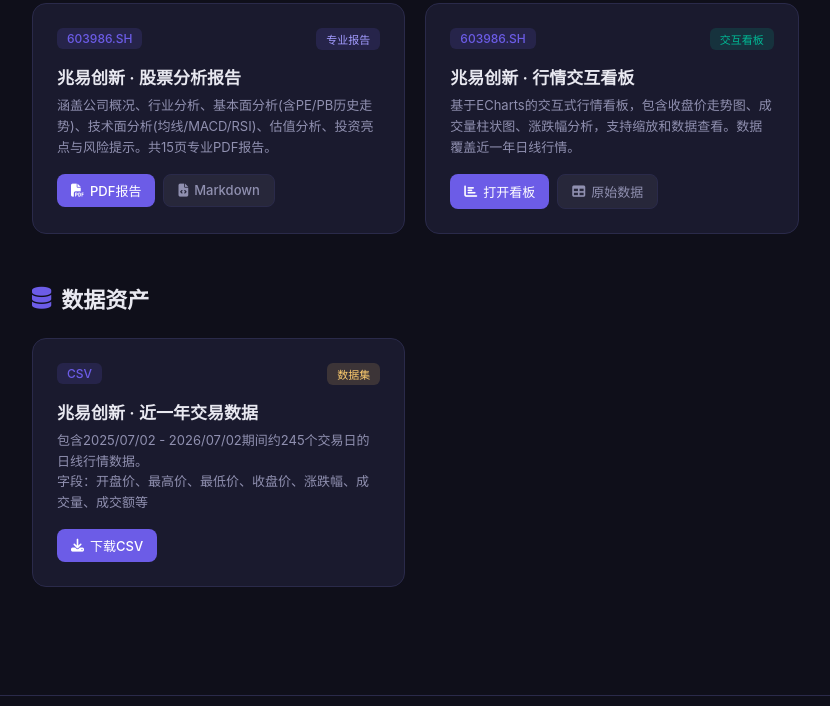
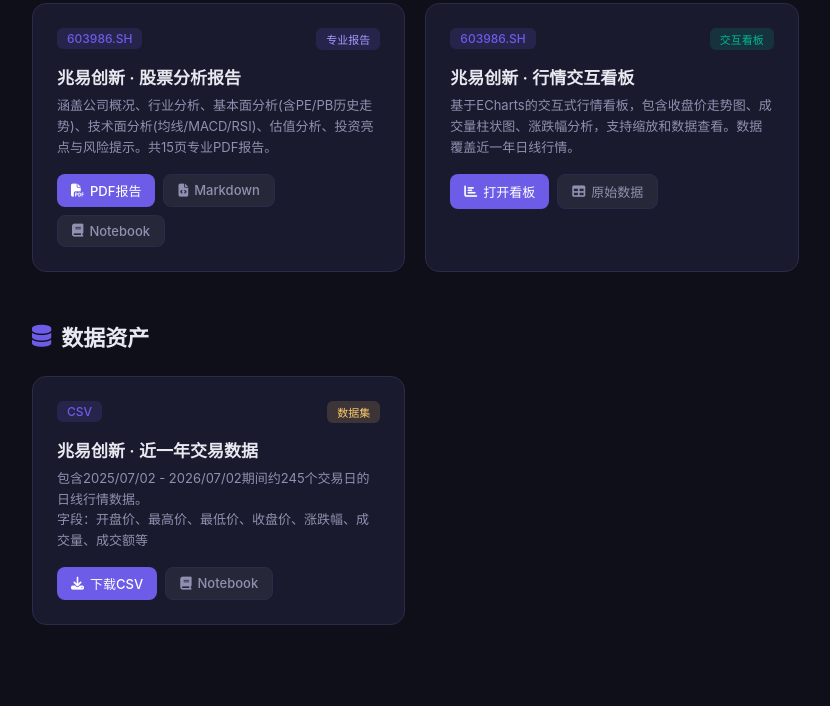
Before and after one commit to Adrianwangjunyao/AI-quant, a plain HTML site: page index.html in a window 1280 px wide. Shown: the part 473-1179 px from the top of the page, without its empty margins (28-858 px from the left). Drawn offline with Linux system fonts and the light colour scheme.

Commit message:
feat: 添加兆易创新数据分析Notebook

```diff
--- a/index.html
+++ b/index.html
@@ -269,6 +269,9 @@
         <a href="reports/giga_device/analysis_report.md" target="_blank" class="btn-secondary">
           <i class="fas fa-file-code"></i> Markdown
         </a>
+        <a href="reports/giga_device/兆易创新_数据分析.ipynb" target="_blank" class="btn-secondary">
+          <i class="fas fa-book"></i> Notebook
+        </a>
       </div>
     </div>
 
@@ -313,6 +316,9 @@
         <a href="reports/giga_device/trading_data.csv" target="_blank" class="btn-primary">
           <i class="fas fa-download"></i> 下载CSV
         </a>
+        <a href="reports/giga_device/兆易创新_数据分析.ipynb" target="_blank" class="btn-secondary">
+          <i class="fas fa-book"></i> Notebook
+        </a>
       </div>
     </div>
   </div>
```
Also changed, not shown: 1 other file.
